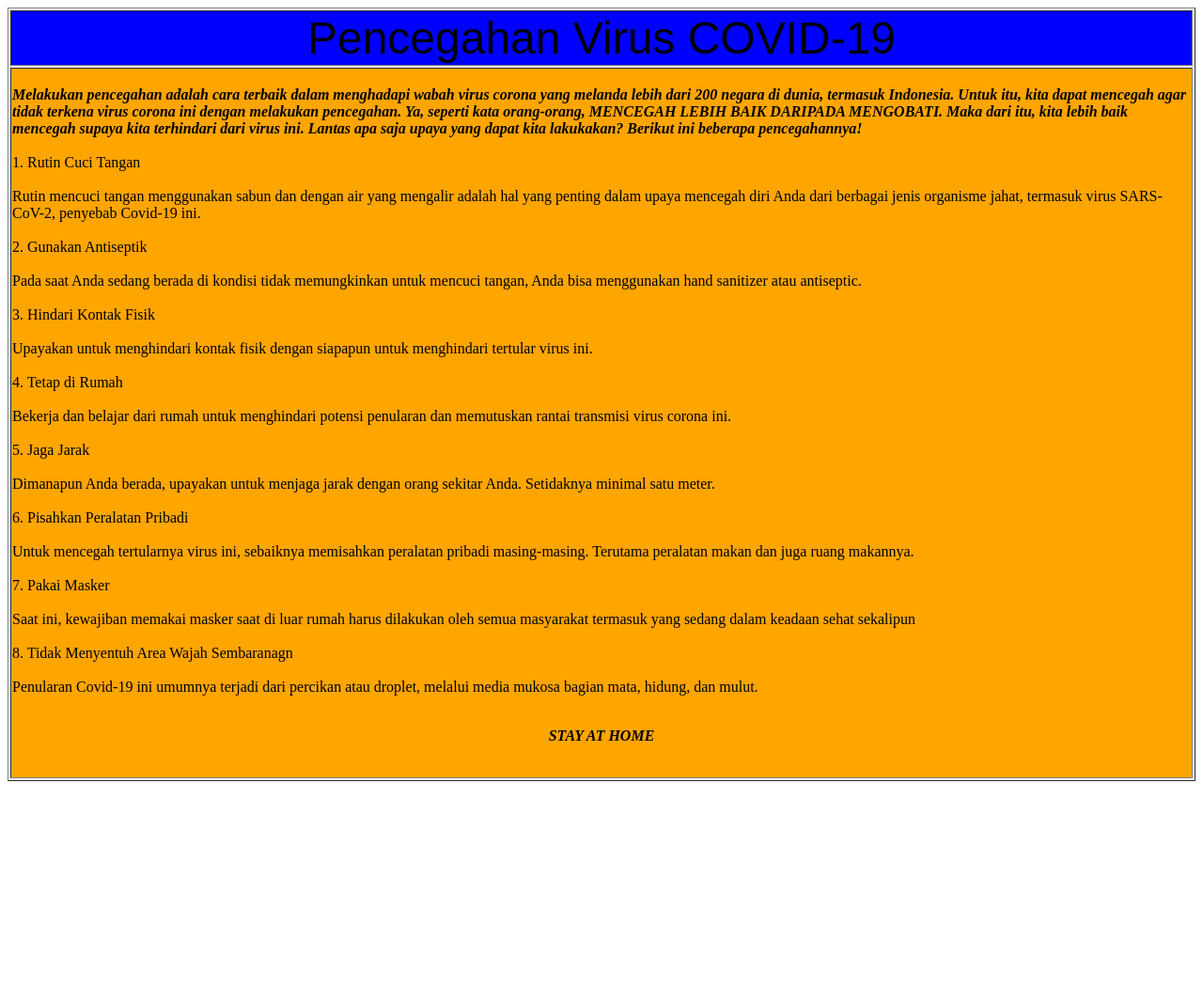
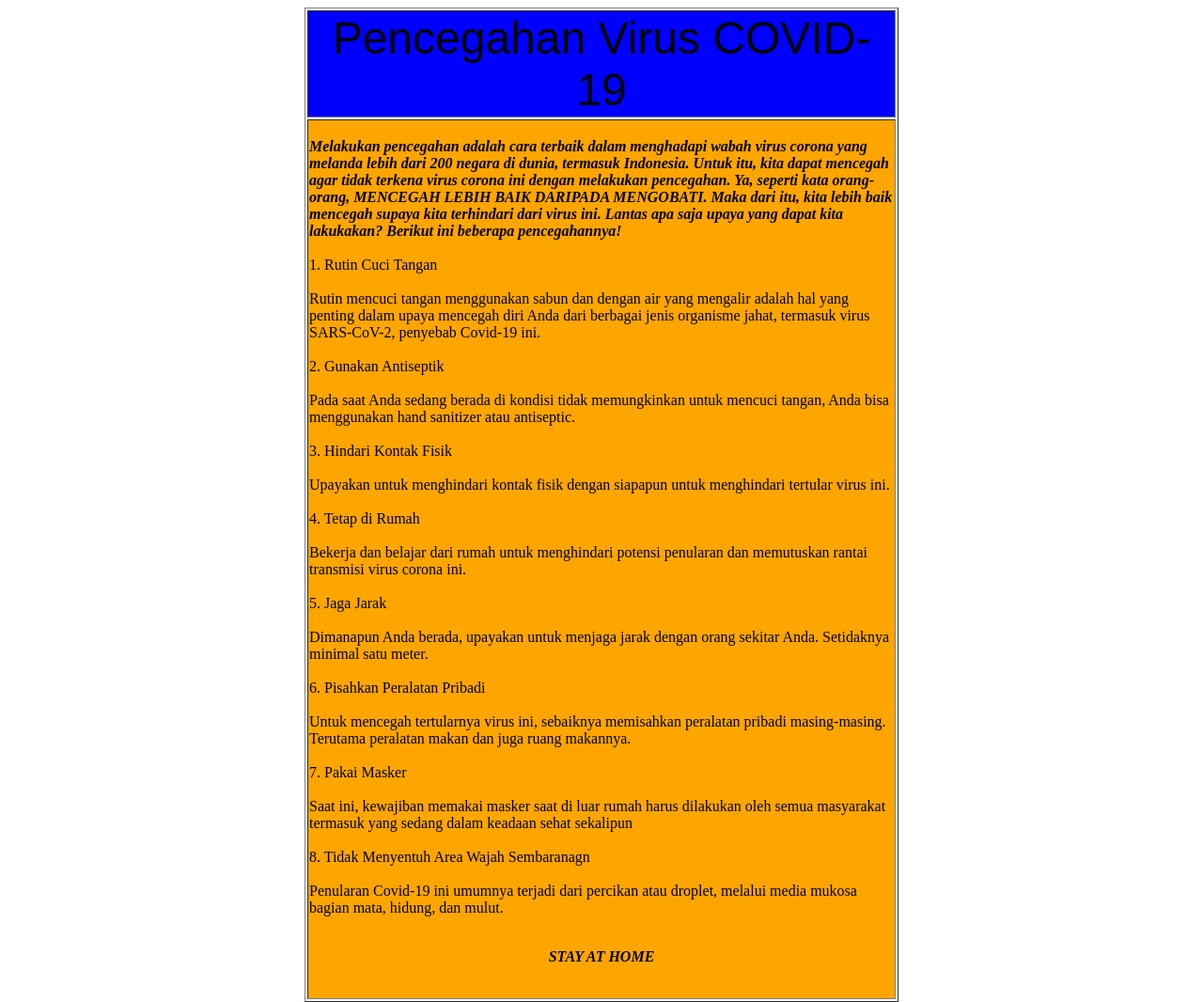
Before and after one commit to tegarputra1107/tegarputra1107.github.io, a plain HTML site: page index.html in a window 1280 px wide. Shown: the whole page at 94% size. Before the commit the page ends 839 px from the top, so only its background shows below. Drawn offline with Linux system fonts and the light colour scheme.

Commit message:
Update index.html

```diff
--- a/index.html
+++ b/index.html
@@ -3,7 +3,7 @@
 <title> COVID-19  </title>
 </head>
 <body>
-<table border = "1" align = "center" width = "100%" height = "100%">
+<table border = "1" align = "center" width = "50%" height = "100%">
 <tr>
 <td bgcolor = "blue" colspan = "2" height = "100%" align = "center">
 <font size = "16" face= "Arial"> Pencegahan Virus COVID-19 </font size>
```
